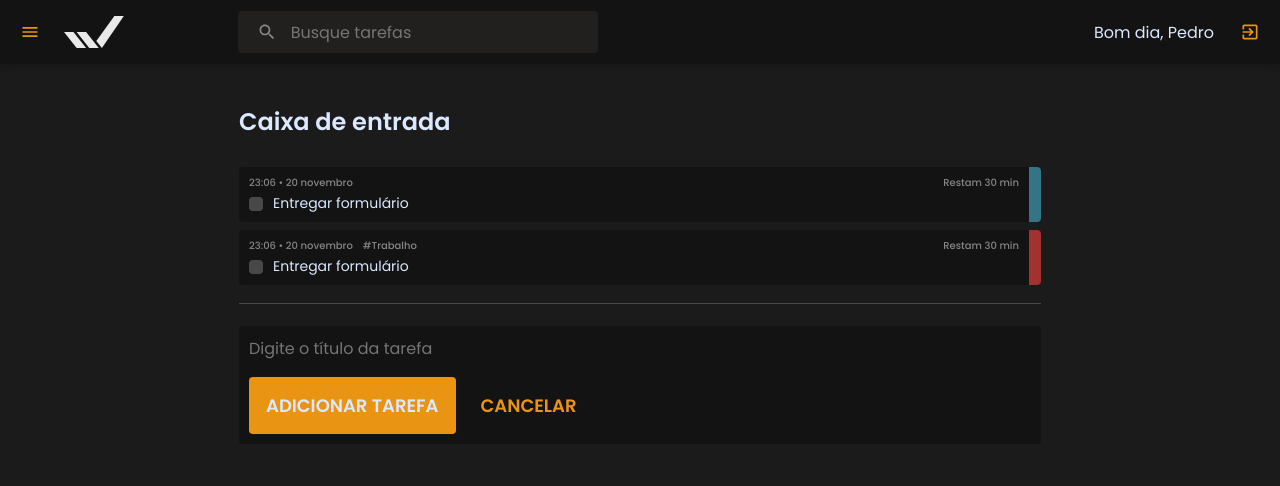
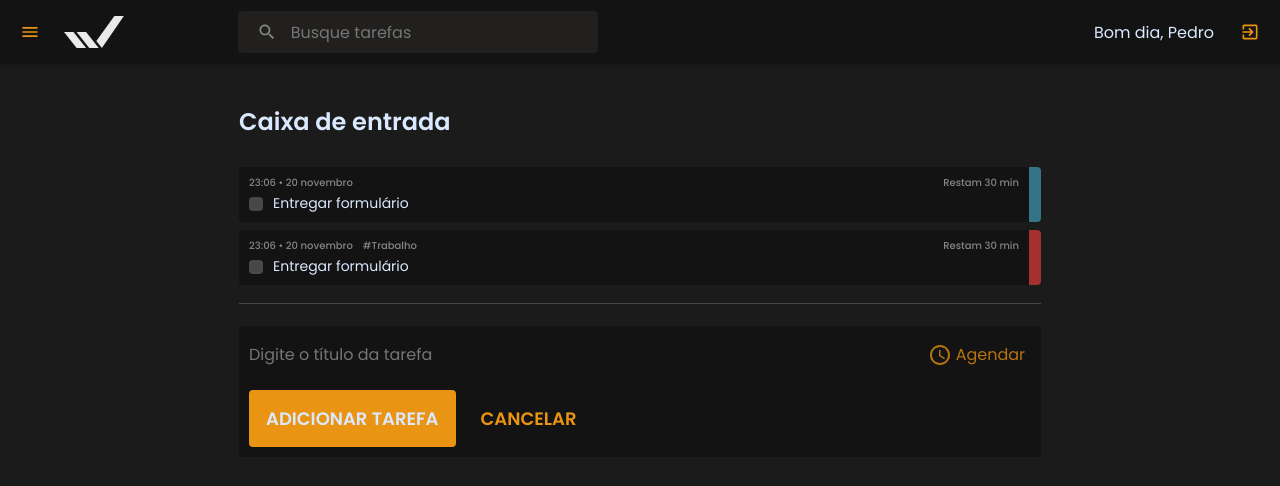
Before and after one commit to kaliljoao/Todo_list_with_django_and_react, a React (Create React App) app in the folder frontend/: page /dashboard in a window 1280 px wide. Both pictures are taken after a click on the button "Adicionar tarefa". Shown: the top 486 px of the page. Built offline with nearby package versions, Linux system fonts and the light colour scheme.

Commit message:
Adding React Time Picker

```diff
--- a/frontend/package.json
+++ b/frontend/package.json
@@ -12,7 +12,9 @@
     "@types/react": "^16.9.53",
     "@types/react-dom": "^16.9.8",
     "date-fns": "^2.16.1",
+    "polished": "^4.0.3",
     "react": "^17.0.1",
+    "react-datepicker": "^3.3.0",
     "react-dom": "^17.0.1",
     "react-icons": "^3.11.0",
     "react-router-dom": "^5.2.0",
@@ -54,6 +56,7 @@
     "@storybook/addon-links": "^6.0.28",
     "@storybook/node-logger": "^6.0.28",
     "@storybook/preset-create-react-app": "^3.1.5",
+    "@types/react-datepicker": "^3.1.1",
     "@types/react-router-dom": "^5.1.6",
     "@types/styled-components": "^5.1.4",
     "react-is": "^17.0.1"
--- /dev/null
+++ b/frontend/src/components/DatePicker/index.tsx
@@ -0,0 +1,163 @@
+import React, { InputHTMLAttributes, useState } from 'react';
+import { ptBR } from 'date-fns/locale';
+import { getDate, getMonth, getYear } from 'date-fns';
+
+import "react-datepicker/dist/react-datepicker.css";
+import ReactDatePicker from 'react-datepicker';
+
+import {
+  Container,
+  CustomHeaderContainer,
+  ArrowIcon,
+  CustomInputContainer,
+  ClockIcon,
+  CustomTimeInputContainer
+} from './styles';
+
+interface DatePickerProps {
+  setDate(date: Date): void;
+}
+
+const DatePicker: React.FC<DatePickerProps> = ({ setDate }) => {
+  const [startDate, setStartDate] = useState<Date | undefined | null>(null);
+
+  const years = Array.from(Array(getYear(new Date()) - 1980), (v, i) => 1990 + i);
+  const months = [
+    "Janeiro",
+    "Fevereiro",
+    "Março",
+    "Abril",
+    "Maio",
+    "Junho",
+    "Julho",
+    "Agosto",
+    "Setembro",
+    "Outrubro",
+    "Novembro",
+    "Dezembro"
+  ];
+
+  const renderDayContents = (day: number, date: Date) => {
+    const tooltipText = `Tooltip for date: ${date}`;
+    return <span title={tooltipText}>{getDate(date)}</span>;
+  };
+
+  return (
+    <Container>
+      <ReactDatePicker
+        selected={startDate}
+        openToDate={new Date()}
+        onChange={date => {
+          setStartDate(date as Date);
+          setDate(date as Date);
+          return
+        }}
+        dateFormat="PPp"
+        locale={ptBR}
+        // withPortal
+        renderCustomHeader={({
+        date,
+        changeYear,
+        changeMonth,
+        decreaseMonth,
+        increaseMonth,
+        prevMonthButtonDisabled,
+        nextMonthButtonDisabled
+      }) => {
+
+        return (
+          <CustomHeaderContainer>
+
+            <button type='button' onClick={decreaseMonth} disabled={prevMonthButtonDisabled}>
+              <ArrowIcon/>
+            </button>
+
+            <select
+              value={getYear(date)}
+              onChange={({ target: { value } }) => changeYear(Number(value))}
+            >
+              {years.map(option => (
+                <option key={option} value={option}>
+                  {option}
+                </option>
+              ))}
+            </select>
+
+            <select
+              value={months[getMonth(date)]}
+              onChange={({ target: { value } }) =>
+                changeMonth(months.indexOf(value))
+              }
+            >
+              {months.map(option => (
+                <option key={option} value={option}>
+                  {option}
+                </option>
+              ))}
+            </select>
+
+            <button
+              type='button'
+              style={{
+                margin: "0 0 0 0.6rem"
+              }}
+              onClick={increaseMonth}
+              disabled={nextMonthButtonDisabled}
+            >
+              <ArrowIcon style={{
+                  transform: "rotate(-90deg)",
+                }}
+              />
+            </button>
+
+          </CustomHeaderContainer>
+        )}}
+        showTimeInput
+        customInput={<CustomInput/>}
+        customTimeInput={<CustomTimeInput />}
+        renderDayContents={renderDayContents}
+        todayButton="Hoje"
+        calendarClassName="calendar"
+        className="calendar-container"
+        dayClassName={date => "calendar-day"}
+      />
+    </Container>
+  );
+};
+
+export default DatePicker;
+
+type ICustomInputProps = InputHTMLAttributes<HTMLInputElement>;
+
+const CustomInput: React.FC<ICustomInputProps> = ({value, onClick}) => {
+  return (
+    <CustomInputContainer onClick={onClick}>
+      <ClockIcon/>
+      {value ? (
+        <span>{value}</span>
+      ) : (
+        <span>Agendar</span>
+      )
+      }
+    </CustomInputContainer>
+  )
+}
+
+interface ICustomTimeInputProps {
+  date?: Date;
+  onChange?: (date?: string) => void;
+  value?: string;
+}
+
+const CustomTimeInput: React.FC<ICustomTimeInputProps> = ({ date, value, onChange }) => {
+  return (
+    <CustomTimeInputContainer>
+      <input
+        placeholder="tempo"
+        value={value}
+        type='time'
+        onChange={!!onChange ? (e => onChange(e.target.value)) : undefined}
+      />
+    </CustomTimeInputContainer>
+  );
+}
--- /dev/null
+++ b/frontend/src/components/DatePicker/styles.ts
@@ -0,0 +1,158 @@
+import styled from 'styled-components';
+import { MdAccessTime, MdArrowDropDown } from 'react-icons/md';
+
+export const Container = styled.div`
+  .react-datepicker-popper {
+    border: 1px solid var(--secondary);
+    box-shadow: 0px 1px 8px rgba(0, 0, 0, 0.4);
+  }
+
+  .react-datepicker__triangle {
+    border: none !important;
+
+    &::before {
+      border-bottom-color: var(--secondary) !important;
+    }
+  }
+
+  .react-datepicker__header {
+    background-color: var(--secondary) !important;
+    border: none;
+    box-shadow: 0px 1px 8px rgba(0, 0, 0, 0.25);
+  }
+
+  .react-datepicker__day-name {
+    color: var(--gray) !important;
+  }
+
+  .react-datepicker__today-button {
+    margin-top: 0.4rem !important;
+    border-top: 1px solid var(--darker-gray);
+    border-bottom: 1px solid var(--darker-gray);
+    background: var(--dashboard-background);
+  }
+
+  .react-datepicker__input-time-container {
+    margin-top: 1rem !important;
+    flex: 1;
+    display: flex;
+    align-items: center;
+    justify-content: space-between;
+    background: transparent !important;
+  }
+
+  .react-datepicker-time__input-container {
+    padding: 0 !important;
+    margin-right: 2.6rem !important;
+    background: transparent !important;
+  }
+
+  .react-datepicker-time__input {
+    background: transparent !important;
+    padding: 0 !important;
+    margin: 0 !important;
+  }
+
+ .calendar {
+    font-size: 1.2rem;
+    color: var(--text-color);
+
+    border: transparent;
+    background: var(--dashboard-background);
+  }
+
+  .calendar-day {
+    color: var(--text-color);
+
+    &:hover {
+      background: var(--darker-gray);
+    }
+  }
+
+  .calendar-container {
+    background: var(--dashboard-background);
+  }
+`;
+
+export const CustomHeaderContainer = styled.div`
+  padding: 0 0.6rem;
+  margin-bottom: 0.6rem;
+  display: flex;
+  justify-content: space-between;
+
+  background-color: transparent;
+  color: var(--darker-gray);
+
+  > button {
+    margin: 0 0.6rem 0 0;
+    border: 0.1rem solid var(--darker-gray);
+    background: transparent;
+    display: flex;
+    align-items: center;
+  }
+
+  > select {
+    border: 0.1rem solid var(--darker-gray);
+    background: transparent;
+    color: var(--text-color);
+
+    & + select {
+      margin-left: 0.6rem;
+    }
+
+    > option {
+      appearance: none;
+      background: var(--darker-gray);
+      color: var(--text-color);
+    }
+  }
+`;
+
+export const ArrowIcon = styled(MdArrowDropDown)`
+  width: 2.4rem;
+  height: 2.4rem;
+  color: var(--text-color);
+
+  transform: rotate(90deg);
+`;
+
+export const CustomInputContainer = styled.div`
+  display: flex;
+  align-items: center;
+  justify-content: center;
+
+  padding: 0.6rem;
+  border-radius: 0.6rem;
+
+  color: var(--primary-darker);
+
+  > span {
+    margin-left: 0.4rem;
+  }
+`;
+
+export const ClockIcon = styled(MdAccessTime)`
+  width: 2.4rem;
+  height: 2.4rem;
+  color: var(--primary-darker);
+`;
+
+export const CustomTimeInputContainer = styled.div`
+  width: 100%;
+  display: flex;
+  align-items: center;
+  justify-content: center;
+
+  > input {
+    width: 16rem !important;
+    padding: 0 0.6rem;
+    border: none;
+    border-radius: 0.4rem;
+    background: var(--darker-gray);
+    color: var(--text-color);
+
+    &::-webkit-calendar-picker-indicator {
+      color: var(--primary);
+    }
+  }
+`;
--- a/frontend/src/components/Task/index.tsx
+++ b/frontend/src/components/Task/index.tsx
@@ -20,7 +20,7 @@ interface ITask {
   title: string;
   priority: number;
   categories?: string[];
-  date?: Date;
+  date?: Date | null | undefined;
 }
 
 interface TaskProps {
--- a/frontend/src/pages/Dashboard/index.tsx
+++ b/frontend/src/pages/Dashboard/index.tsx
@@ -1,6 +1,7 @@
 import React, { FormEvent, useCallback, useEffect, useState } from 'react';
 
 import Button from '../../components/Button';
+import DatePicker from '../../components/DatePicker';
 import Header from '../../components/Header';
 import Task from '../../components/Task';
 
@@ -21,16 +22,16 @@ interface ITask {
   title: string;
   priority: number;
   categories?: string[];
-  date?: Date;
+  date?: Date | null | undefined;
 }
 
 const Dashboard: React.FC = () => {
   const [tasks, setTasks] = useState<ITask[]>([]);
-  const [categories, setCategories] = useState<string[]>([]);
 
   const [creatingMode, setCreatingMode] = useState(false);
 
   const [title, setTitle] = useState('');
+  const [date, setDate] = useState<Date | null>(null);
 
   useEffect(() => {
     setTasks([
@@ -50,8 +51,9 @@ const Dashboard: React.FC = () => {
     },
     ])
 
-    setCategories(["Trabalho"]);
+    // setCategories(["Trabalho"]);
   }, []);
+
 
   const handleCreateTask = useCallback(() => {
     setCreatingMode(true);
@@ -73,14 +75,14 @@ const Dashboard: React.FC = () => {
       title,
       priority: 0,
       categories: [],
-      date: new Date(),
+      date,
     }
 
     setTasks(prev => [...prev, task]);
 
     setTitle('');
     setCreatingMode(false);
-  }, [title])
+  }, [title, date])
 
   return (
     <Container>
@@ -113,7 +115,7 @@ const Dashboard: React.FC = () => {
                   />
 
                   <InputOptions>
-
+                    <DatePicker setDate={setDate}/>
                   </InputOptions>
                 </div>
                 <div>
--- a/frontend/src/pages/Dashboard/styles.ts
+++ b/frontend/src/pages/Dashboard/styles.ts
@@ -57,10 +57,12 @@ export const CreateTaskForm = styled.form`
   flex-direction: column;
   justify-content: center;
 
-  > div {
+  > div:first-child {
     display: flex;
+    justify-content: space-between;
 
     > input {
+      flex: 1;
       background: transparent;
       border: none;
       outline: none;
@@ -69,12 +71,17 @@ export const CreateTaskForm = styled.form`
   }
 
   > div + div {
+    display: flex;
     margin-top: 1.6rem;
   }
 `;
 
 export const InputOptions = styled.div`
+  width: auto;
 
+  display: flex;
+  align-items: center;
+  justify-content: flex-end;
 `;
 
 export const CreateTaskButton = styled.button`
```
Also changed, not shown: 1 other file (tests, documents, lock files or other folders).
